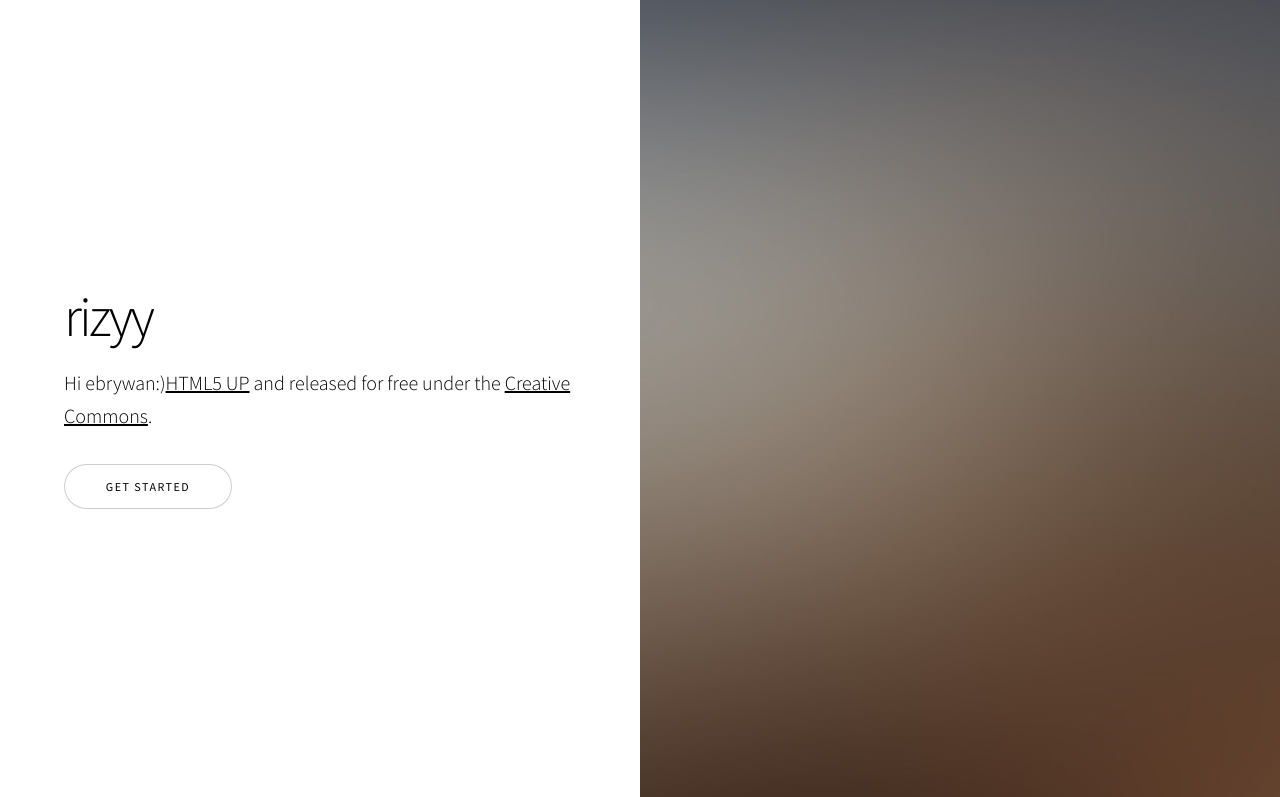
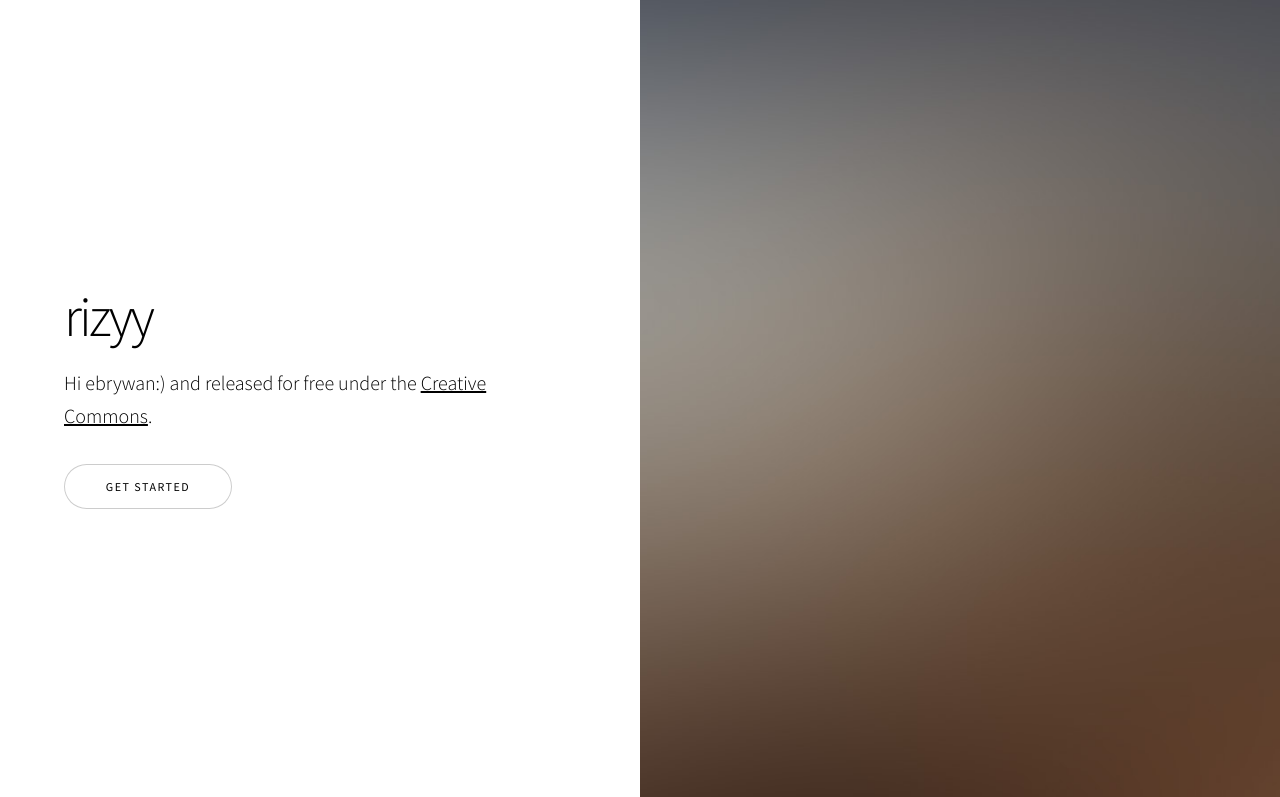
Before and after one commit to Tupasmariz/mywebpage, a plain HTML site: page myprofile/index.html in a window 1280 px wide. Shown: the top 797 px of the page. Drawn offline with Linux system fonts and the light colour scheme.

Commit message:
Update index.html

```diff
--- a/myprofile/index.html
+++ b/myprofile/index.html
@@ -21,7 +21,7 @@
 					<section class="banner style1 orient-left content-align-left image-position-right fullscreen onload-image-fade-in onload-content-fade-right">
 						<div class="content">
 							<h1>rizyy</h1>
-							<p class="major">Hi ebrywan:)<a href="https://html5up.net">HTML5 UP</a> and released for free under the <a href="https://html5up.net/license">Creative Commons</a>.</p>
+							<p class="major">Hi ebrywan:)<a href="https://html5up.net"></a> and released for free under the <a href="https://html5up.net/license">Creative Commons</a>.</p>
 							<ul class="actions stacked">
 								<li><a href="#first" class="button big wide smooth-scroll-middle">Get Started</a></li>
 							</ul>
```
